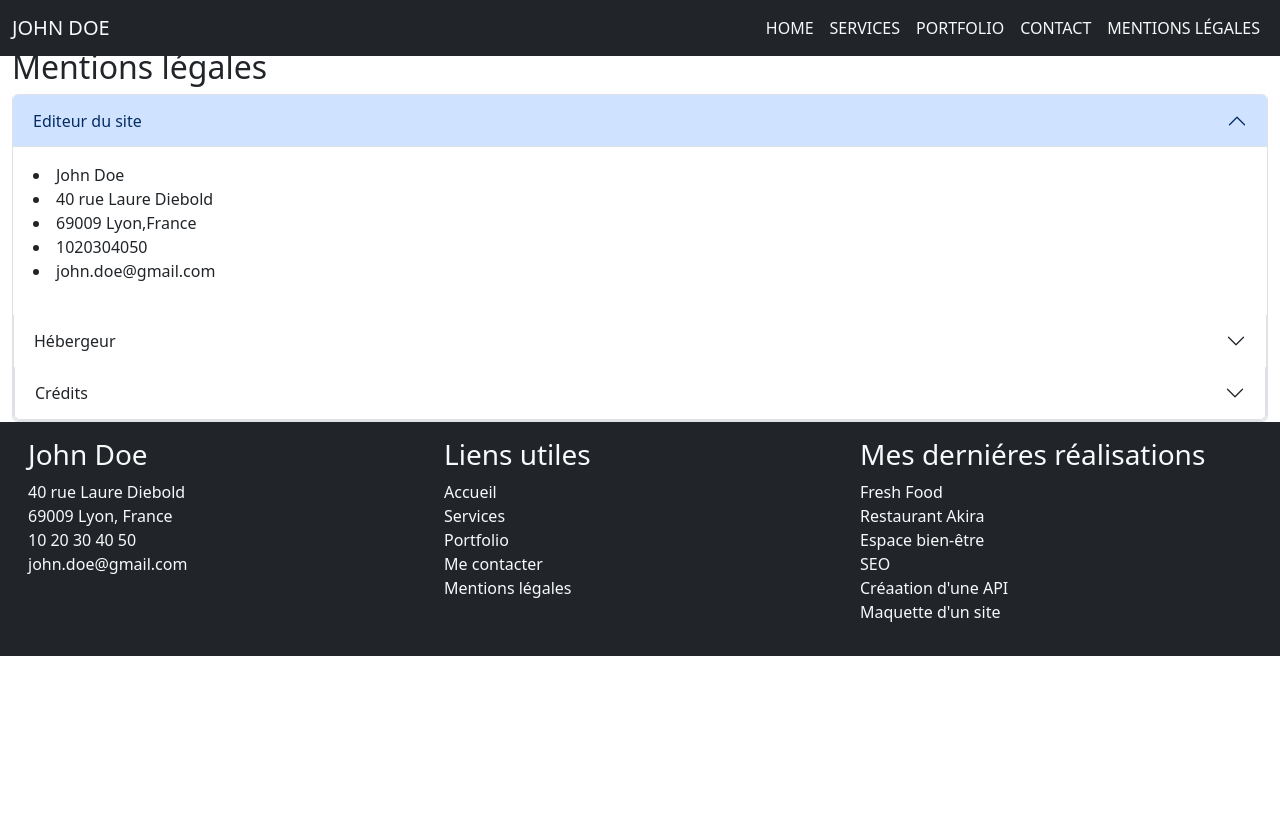
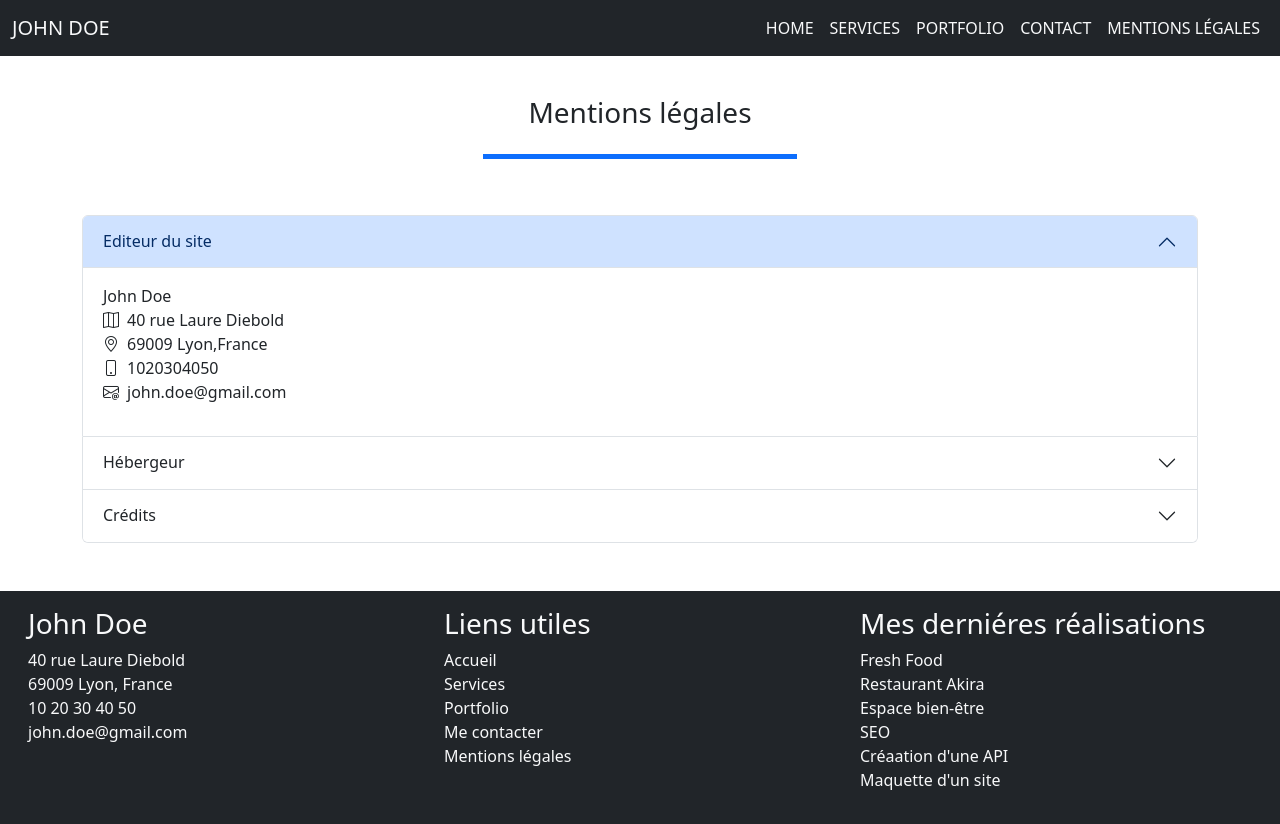
Before and after one commit to kev-aj72/Portfolio-John-Doe, a React (Create React App) app: page /Mentions in a window 1280 px wide. Before the commit the page ends 800 px from the top, so only its background shows below. Built offline with nearby package versions, Linux system fonts and the light colour scheme.

Commit message:
add style page mentions legales

```diff
--- a/src/components/address.jsx
+++ b/src/components/address.jsx
@@ -2,13 +2,13 @@ import React from "react";
 
 const Address = () => {
     return(
-          <address className="list-unstyled">
+            <address className="list-unstyled">
                             <li>John Doe</li>
                             <li><i className="bi bi-map pe-2"></i>40 rue Laure Diebold</li>
                             <li><i className="bi bi-geo-alt pe-2"></i>69009 Lyon,France</li>
                             <li><i className="bi bi-phone pe-2"></i>1020304050</li>
                             <li><i className="bi bi-envelope-at pe-2"></i>john.doe@gmail.com</li>
-                        </address>
+            </address>
     )
 }
 
--- a/src/pages/mentions legales.jsx
+++ b/src/pages/mentions legales.jsx
@@ -1,64 +1,65 @@
-
+import React from "react";
+import Address from "../components/address"
 const Mentions = () => {
     return (
-        <div className="container-fluid mt-5">
-            <h2>Mentions légales</h2>
-      <div class="accordion" id="accordionExample">
+        <div className="container-fluid pt-5">
+          <div className="title-page pt-5 text-center">
+            <h3 className="w-25 mx-auto border-bottom  pb-4 border-5 border-primary">Mentions légales</h3>
+          </div>
+
+          <div class="accordion container-md mx-auto py-5" id="accordionExample">
             <div class="accordion-item">
-    <h3 class="accordion-header">
-      <button class="accordion-button" type="button" data-bs-toggle="collapse" data-bs-target="#collapseOne" aria-expanded="true" aria-controls="collapseOne">
-        Editeur du site
+              <h4 class="accordion-header">
+                <button class="accordion-button" type="button" data-bs-toggle="collapse" data-bs-target="#collapseOne"
+                aria-expanded="true" aria-controls="collapseOne">Editeur du site
                 </button>
-    </h3>
+              </h4>
             <div id="collapseOne" class="accordion-collapse collapse show" data-bs-parent="#accordionExample">
               <div class="accordion-body">
-        <address>
-            <li>John Doe</li>
-            <li>40 rue Laure Diebold</li>
-            <li>69009 Lyon,France</li>
-            <li>1020304050</li>
-            <li>john.doe@gmail.com</li>
-        </address>
+                <Address/>
               </div>
             </div>
+            </div>
+
             <div class="accordion-item">
-    <h3 class="accordion-header">
-      <button class="accordion-button collapsed" type="button" data-bs-toggle="collapse" data-bs-target="#collapseTwo" aria-expanded="false" aria-controls="collapseTwo">
-        Hébergeur
+              <h4 class="accordion-header">
+                <button class="accordion-button collapsed" type="button" data-bs-toggle="collapse" data-bs-target="#collapseTwo"
+                aria-expanded="false" aria-controls="collapseTwo">Hébergeur
                 </button>
-    </h3>
+              </h4>
             <div id="collapseTwo" class="accordion-collapse collapse" data-bs-parent="#accordionExample">
               <div class="accordion-body">
-        <h4>alwaysdata</h4>
+                <span>alwaysdata</span>
                 <address>91 Rue du Faubourg Saint-Honoré, 75008 Paris</address>
-        <a href="https://www.alwaysdata.com"target="_blank"
+                <i class="bi bi-globe pe-2"></i><a href="https://www.alwaysdata.com"target="_blank"
                   rel="noopener noreferrer">www.alwaysdata.com</a>
               </div>
             </div>
+            </div>
+
             <div class="accordion-item">
-    <h3 class="accordion-header">
-      <button class="accordion-button collapsed" type="button" data-bs-toggle="collapse" data-bs-target="#collapseThree" aria-expanded="false" aria-controls="collapseThree">
-        Crédits
+              <h4 class="accordion-header">
+                <button class="accordion-button collapsed" type="button" data-bs-toggle="collapse" data-bs-target="#collapseThree"
+                aria-expanded="false" aria-controls="collapseThree">Crédits
                 </button>
-    </h3>
+              </h4>
             <div id="collapseThree" class="accordion-collapse collapse" data-bs-parent="#accordionExample">
               <div class="accordion-body">
-        <h4>Crédits</h4>
+                <span>Crédits</span>
                   <p>Ce site a été réalisé par John Doe, étudiant au
                     <a href="https://www.centre-europeen-formation.fr/landing/multi-marque/?code=4464&utm_campaign=TOTAL-REF_PAYANT-Marque_CEF&utm_source=bing&utm_medium=cpc&msclkid=0e0dee9adfa11e95b934871e151705db"target="_blank"
-        rel="noopener noreferrer">Centre Européen de formation.</a></p>
+                      rel="noopener noreferrer"> Centre Européen de formation.</a></p>
                   <p>Les image utilisées sur ce site sont libres de droits et ont été obtenues sur le site
                     <a href="https://pixabay.com/fr/"target="_blank"
-        rel="noopener noreferrer">Pixabay</a> </p>
+                      rel="noopener noreferrer"> Pixabay</a> </p>
                   <p>La favicon de ce site a été fournie par
                     <a href="https://www.flaticon.com/"target="_blank"
-        rel="noopener noreferrer">John doe Icons erstellt von Freepik - Flaticon</a> </p>
+                    rel="noopener noreferrer"> John doe Icons erstellt von Freepik - Flaticon</a> </p>
               </div>
             </div>
             </div>
           </div>
- </div>  </div> </div>
-
+        </div>
     )
 }
 
```
Lines whose indentation alone changed are shown as unchanged.
